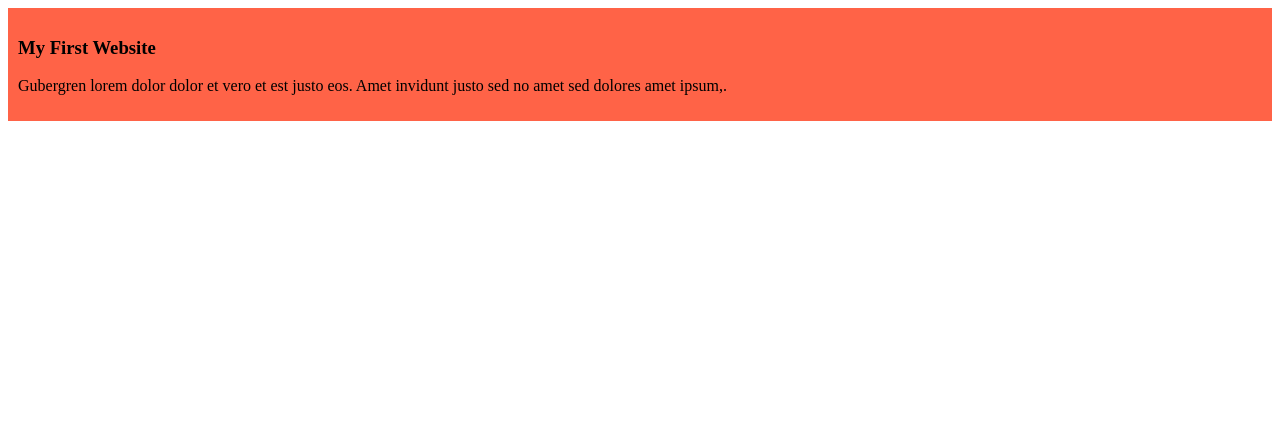
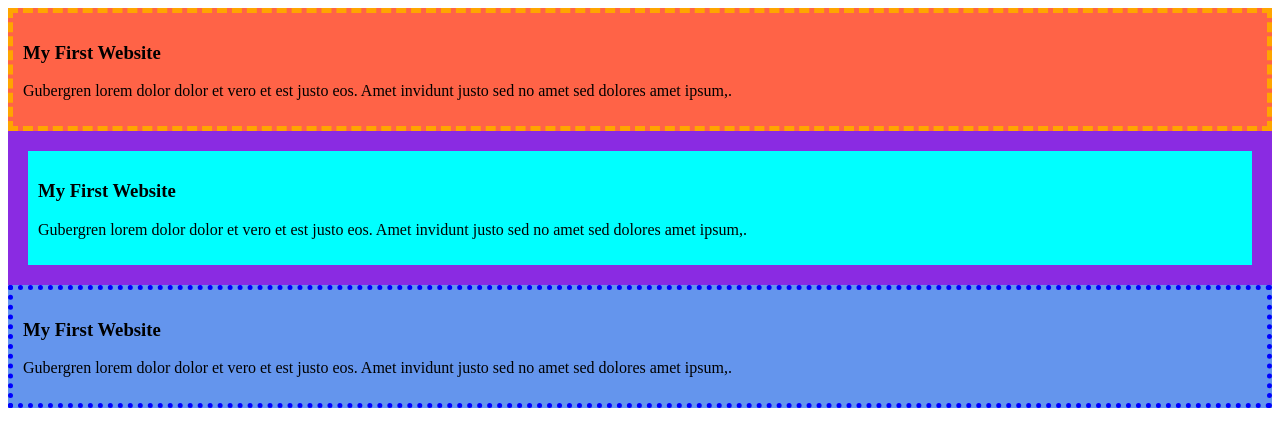
Before and after one commit to Sunjida-Srijoni/my-first-website, a plain HTML site: page index.html in a window 1280 px wide. Drawn offline with Linux system fonts and the light colour scheme.

Commit message:
second blog

```diff
--- a/index.html
+++ b/index.html
@@ -4,12 +4,7 @@
     <meta charset="UTF-8">
     <meta name="viewport" content="width=device-width, initial-scale=1.0">
     <title>my first website</title>
-    <style>
-        div{
-            background-color: tomato;
-            padding: 10px;
-        }
-    </style>
+    <link rel="stylesheet" href="style.css">
 </head>
 <body>
     <div>
@@ -17,5 +12,14 @@
         <p>Gubergren lorem dolor dolor et vero et est justo eos. Amet invidunt justo sed no amet sed dolores amet ipsum,.</p>
     </div>
 
+    <div class="second">
+        <h3> My First Website</h3>
+        <p>Gubergren lorem dolor dolor et vero et est justo eos. Amet invidunt justo sed no amet sed dolores amet ipsum,.</p>
+    </div>
+    <div class="third">
+        <h3> My First Website</h3>
+        <p>Gubergren lorem dolor dolor et vero et est justo eos. Amet invidunt justo sed no amet sed dolores amet ipsum,.</p>
+    </div>
+
 </body>
 </html>
--- /dev/null
+++ b/style.css
@@ -0,0 +1,13 @@
+div{
+    background-color: tomato;
+    padding: 10px;
+    border: 5px dashed orange;
+}
+.second{
+    background-color: aqua;
+    border: 20px solid blueviolet;
+}
+.third{
+    background-color: cornflowerblue;
+    border: 5px dotted blue;
+}
```
